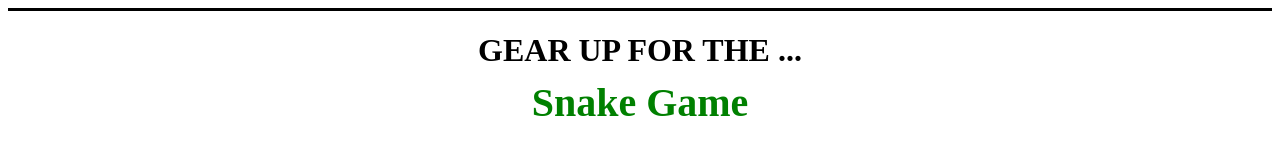
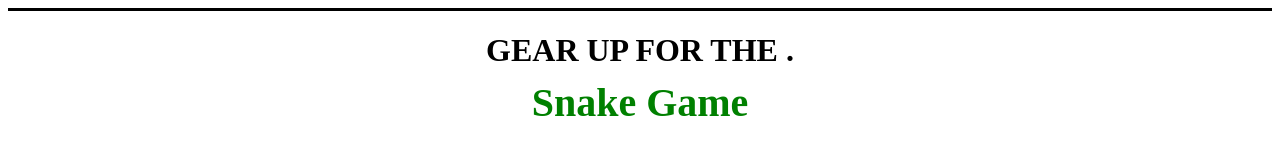
Before and after one commit to Ani-develops/snake_game, a plain HTML site: page index.html in a window 1280 px wide. Drawn offline with Linux system fonts and the light colour scheme.

Commit message:
Update index.html

```diff
--- a/index.html
+++ b/index.html
@@ -11,7 +11,7 @@
 </head>
 
 <body>
-	<h1>  GEAR UP FOR THE ...
+	<h1>  GEAR UP FOR THE .
 		<div class="game">Snake Game</div>
 	</h1>
 	<canvas id="board"></canvas>
```
